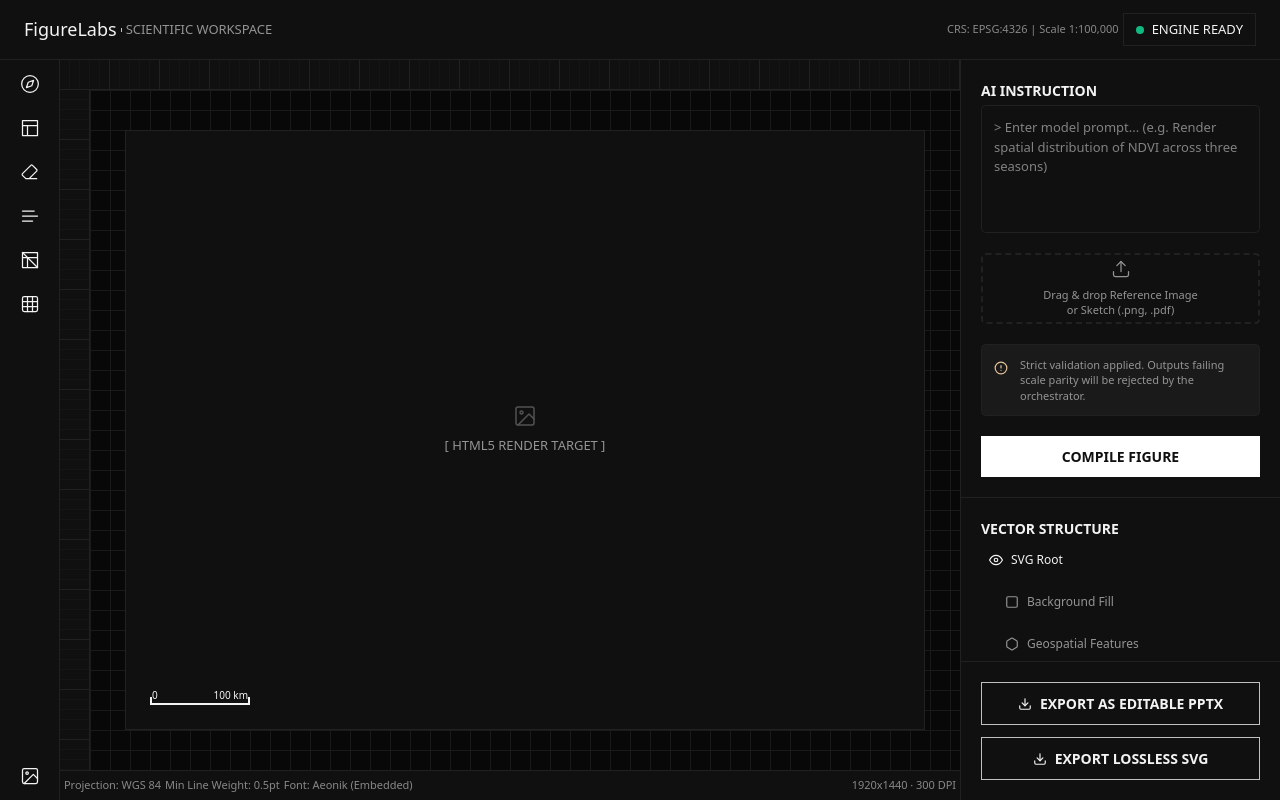
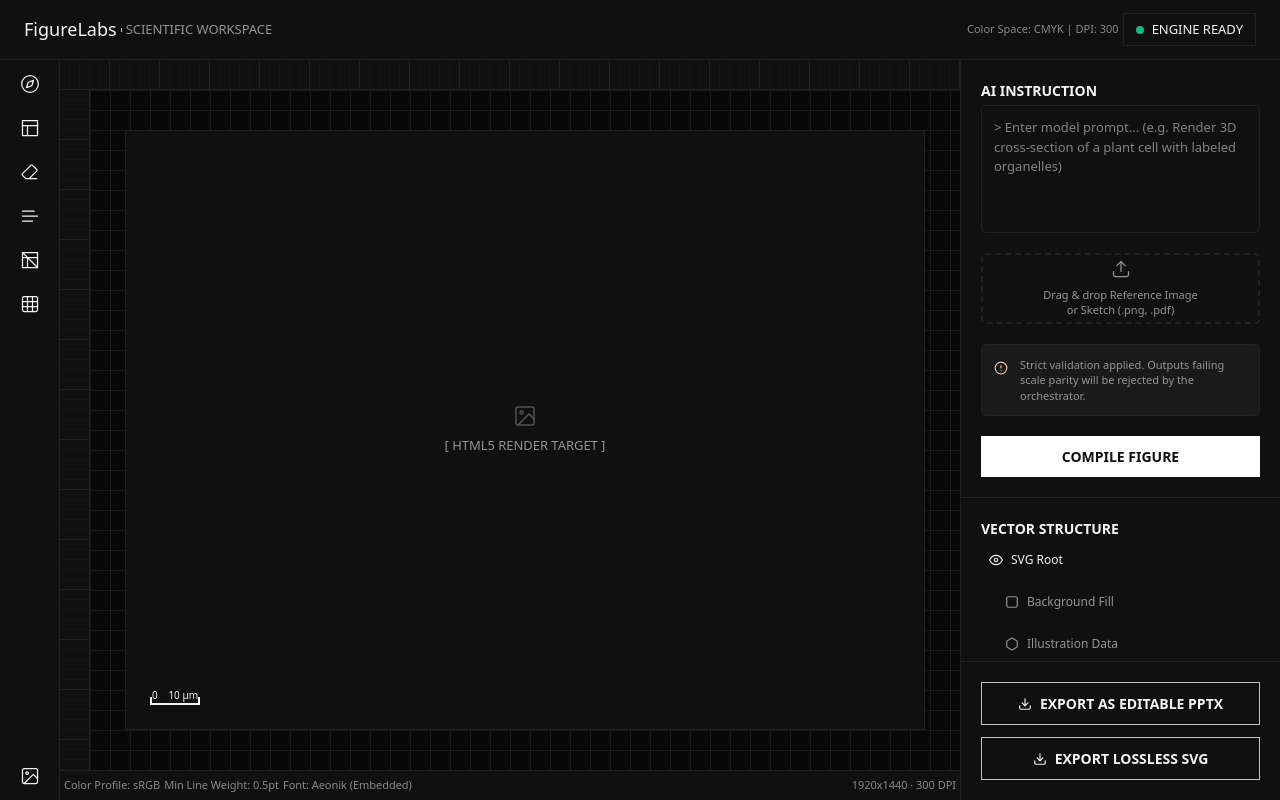
Before and after one commit to pieterlase06-arch/Web-FigureLabs, a React (Vite) app: page / in a window 1280 px wide. Both pictures are taken after a click on the button "OPEN WORKSPACE". Built offline with nearby package versions, Linux system fonts and the light colour scheme.

Commit message:
fix: remove map and GIS specific terminologies from editor and landing pages

```diff
--- a/src/pages/Editor.jsx
+++ b/src/pages/Editor.jsx
@@ -15,7 +15,7 @@ export default function Editor() {
           <span className="font-input text-[13px] tracking-caption text-smoke">SCIENTIFIC WORKSPACE</span>
         </div>
         <div className="flex items-center gap-4">
-           <span className="font-input text-[11px] text-graphite hidden md:block">CRS: EPSG:4326 | Scale 1:100,000</span>
+           <span className="font-input text-[11px] text-graphite hidden md:block">Color Space: CMYK | DPI: 300</span>
            <Badge variant="default">ENGINE READY</Badge>
         </div>
       </header>
@@ -24,7 +24,7 @@ export default function Editor() {
 
         {/* Left Toolbar */}
         <aside className="w-[60px] border-r border-onyx-edge flex flex-col items-center py-4 gap-4 shrink-0 bg-surface z-20">
-          <button className="w-10 h-10 rounded-md hover:bg-elevated flex items-center justify-center text-frost-text transition-colors group relative" title="Spatial Compass">
+          <button className="w-10 h-10 rounded-md hover:bg-elevated flex items-center justify-center text-frost-text transition-colors group relative" title="Pan Tool">
             <svg width="20" height="20" viewBox="0 0 24 24" fill="none" stroke="currentColor" strokeWidth="1.5" strokeLinecap="round" strokeLinejoin="round">
               <circle cx="12" cy="12" r="10"></circle>
               <polygon points="16.24 7.76 14.12 14.12 7.76 16.24 9.88 9.88 16.24 7.76"></polygon>
@@ -103,10 +103,10 @@ export default function Editor() {
 
                 {/* The Actual Canvas Element */}
                 <div className={`w-full max-w-[800px] aspect-[4/3] ${bgGreen ? 'bg-[#00FF00]' : 'bg-obsidian-canvas'} border border-onyx-edge flex items-center justify-center relative transition-colors duration-200 shadow-none z-10`}>
-                  {/* Geographic Scale Bar Overlay */}
-                  <div className="absolute bottom-6 left-6 border-b-2 border-l-2 border-r-2 border-frost-text w-[100px] h-2 flex justify-between items-end text-[10px] font-input text-frost-text pb-1">
+                  {/* Scale Bar Overlay */}
+                  <div className="absolute bottom-6 left-6 border-b-2 border-l-2 border-r-2 border-frost-text w-[50px] h-2 flex justify-between items-end text-[10px] font-input text-frost-text pb-1">
                     <span className="translate-y-4">0</span>
-                    <span className="translate-y-4">100 km</span>
+                    <span className="translate-y-4">10 μm</span>
                   </div>
 
                   <span className={`font-input tracking-caption text-[13px] ${bgGreen ? 'text-black' : 'text-smoke'}`}>
@@ -121,7 +121,7 @@ export default function Editor() {
           {/* Bottom Scientific Metadata Bar */}
           <div className="h-[30px] border-t border-onyx-edge bg-obsidian-canvas flex items-center px-4 shrink-0 font-input text-[11px] text-graphite tracking-caption justify-between">
             <div className="flex gap-4">
-              <span>Projection: WGS 84</span>
+              <span>Color Profile: sRGB</span>
               <span>Min Line Weight: 0.5pt</span>
               <span>Font: Aeonik (Embedded)</span>
             </div>
@@ -142,7 +142,7 @@ export default function Editor() {
               <div className="flex flex-col gap-2 mb-5">
                 <textarea
                   className="w-full h-32 bg-obsidian-canvas border border-onyx-edge rounded-md p-3 text-frost-text font-input text-[13px] leading-[1.5] resize-none focus:outline-none focus:border-silver transition-colors"
-                  placeholder="> Enter model prompt... (e.g. Render spatial distribution of NDVI across three seasons)"
+                  placeholder="> Enter model prompt... (e.g. Render 3D cross-section of a plant cell with labeled organelles)"
                 ></textarea>
               </div>
 
@@ -188,7 +188,7 @@ export default function Editor() {
                  </div>
                  <div className="flex items-center gap-2 p-2 hover:bg-elevated rounded transition-colors cursor-pointer pl-6">
                    <svg width="14" height="14" viewBox="0 0 24 24" fill="none" stroke="currentColor" strokeWidth="2" strokeLinecap="round" strokeLinejoin="round"><path d="M21 16V8a2 2 0 0 0-1-1.73l-7-4a2 2 0 0 0-2 0l-7 4A2 2 0 0 0 3 8v8a2 2 0 0 0 1 1.73l7 4a2 2 0 0 0 2 0l7-4A2 2 0 0 0 21 16z"></path></svg>
-                   <span>Geospatial Features</span>
+                   <span>Illustration Data</span>
                  </div>
                  <div className="flex items-center gap-2 p-2 hover:bg-elevated rounded transition-colors cursor-pointer pl-6">
                    <svg width="14" height="14" viewBox="0 0 24 24" fill="none" stroke="currentColor" strokeWidth="2" strokeLinecap="round" strokeLinejoin="round"><polyline points="4 7 4 4 20 4 20 7"></polyline><line x1="9" y1="20" x2="15" y2="20"></line><line x1="12" y1="4" x2="12" y2="20"></line></svg>
--- a/src/pages/Landing.jsx
+++ b/src/pages/Landing.jsx
@@ -6,7 +6,7 @@ import Gallery from '../components/home/Gallery';
 
 export default function Landing() {
   const [typedText, setTypedText] = useState('');
-  const promptText = "> Generating spatial distribution of NDVI indices with EPSG:4326 projection...";
+  const promptText = "> Generating 3D cross-section of an animal cell with labeled organelles...";
 
   useEffect(() => {
     let i = 0;
```
